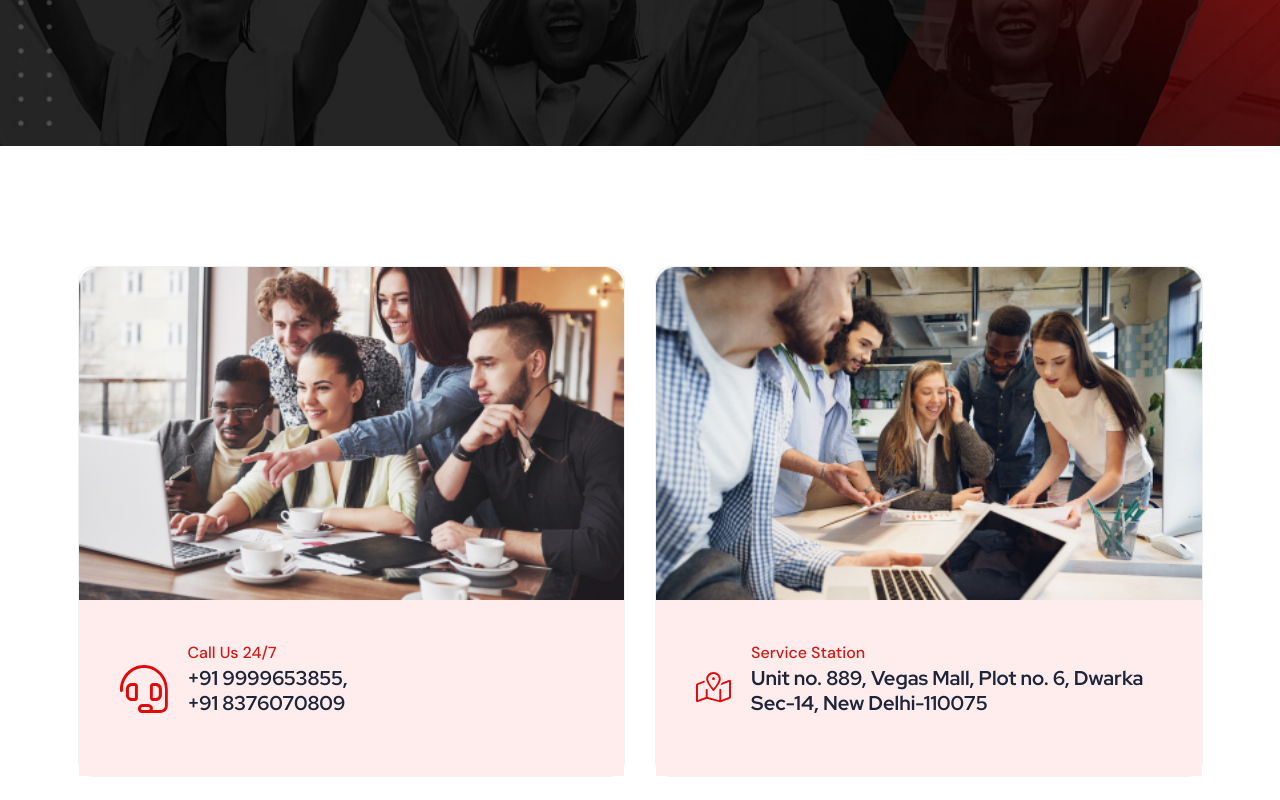
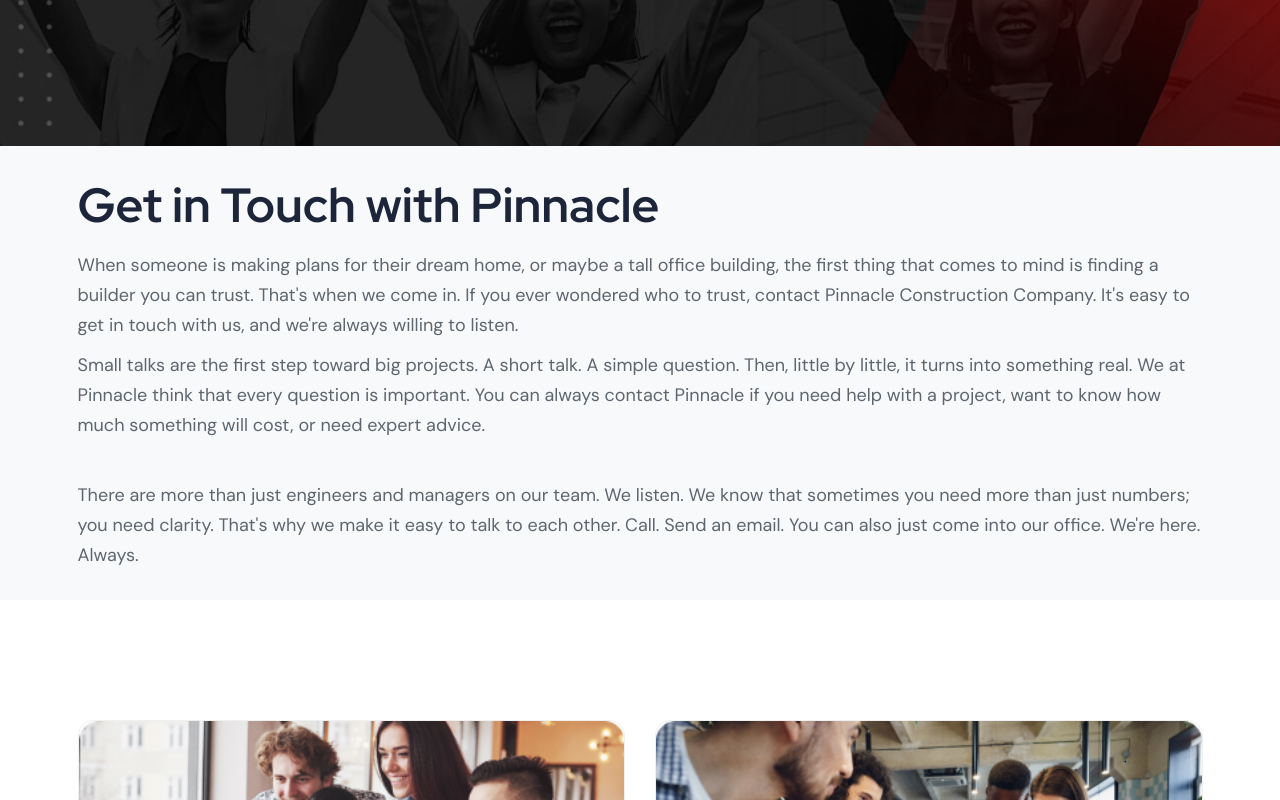
Before and after one commit to Gauravvgithub/pinnacle.inc, a Next.js app: page /contactus in a window 1280 px wide. Shown: the part 421-1221 px from the top of the page. Built offline with nearby package versions, Linux system fonts and the light colour scheme.

Commit message:
contact us

```diff
--- a/src/app/(inner-page)/contactus/page.js
+++ b/src/app/(inner-page)/contactus/page.js
@@ -13,6 +13,35 @@ export default function Home() {
       <HeaderOne />
 
       <Breadcrumb title="Contact Us" breadcrumbs={breadcrumbs} />
+
+      <section className="pinnacle-intro py-5 bg-light">
+        <div className="container">
+          <h2 className="mb-4" >
+            Get in Touch with Pinnacle
+          </h2>
+          <p className="mb-3">
+            When someone is making plans for their dream home, or maybe a tall
+            office building, the first thing that comes to mind is finding a
+            builder you can trust. That's when we come in. If you ever wondered
+            who to trust, contact Pinnacle Construction Company. It's easy to
+            get in touch with us, and we're always willing to listen.
+          </p>
+          <p>
+            Small talks are the first step toward big projects. A short talk. A
+            simple question. Then, little by little, it turns into something
+            real. We at Pinnacle think that every question is important. You can
+            always contact Pinnacle if you need help with a project, want to
+            know how much something will cost, or need expert advice.
+          </p>
+          <p>
+            There are more than just engineers and managers on our team. We
+            listen. We know that sometimes you need more than just numbers; you
+            need clarity. That's why we make it easy to talk to each other.
+            Call. Send an email. You can also just come into our office. We're
+            here. Always.
+          </p>
+        </div>
+      </section>
 
       {/* contact single area start */}
       <div className="rts-contact-area rts-section-gap">
@@ -114,15 +143,14 @@ export default function Home() {
           <div className="row">
             <div className="col-12">
               <div className="contact-map-area-fluid">
-                {/* <iframe
+                <iframe
                   className="contact-map"
-                  src="https://www.google.com/maps/embed?pb=!1m14!1m12!1m3!1d14602.288851207937!2d90.47855065!3d23.798243149999998!2m3!1f0!2f0!3f0!3m2!1i1024!2i768!4f13.1!5e0!3m2!1sen!2sbd!4v1663151706353!5m2!1sen!2sbd"
+                  src="https://www.google.com/maps/embed?pb=!1m18!1m12!1m3!1d3502.9676462340926!2d77.029572!3d28.6007474!2m3!1f0!2f0!3f0!3m2!1i1024!2i768!4f13.1!3m3!1m2!1s0x390d1dd61eb460af%3A0xe89377d97456bc5e!2sVegas%20Mall!5e0!3m2!1sen!2sin!4v1758606822347!5m2!1sen!2sin"
                   style={{ border: 0 }}
                   allowFullScreen=""
                   loading="lazy"
                   referrerPolicy="no-referrer-when-downgrade"
-                /> */}
-                <iframe className="contact-map" src="https://www.google.com/maps/embed?pb=!1m18!1m12!1m3!1d3502.9676462340926!2d77.029572!3d28.6007474!2m3!1f0!2f0!3f0!3m2!1i1024!2i768!4f13.1!3m3!1m2!1s0x390d1dd61eb460af%3A0xe89377d97456bc5e!2sVegas%20Mall!5e0!3m2!1sen!2sin!4v1758606822347!5m2!1sen!2sin" style={{ border: 0 }} allowFullScreen="" loading="lazy" referrerPolicy="no-referrer-when-downgrade"></iframe>
+                ></iframe>
                 <img
                   className="location"
                   src="assets/images/contact/shape/location.svg"
```
